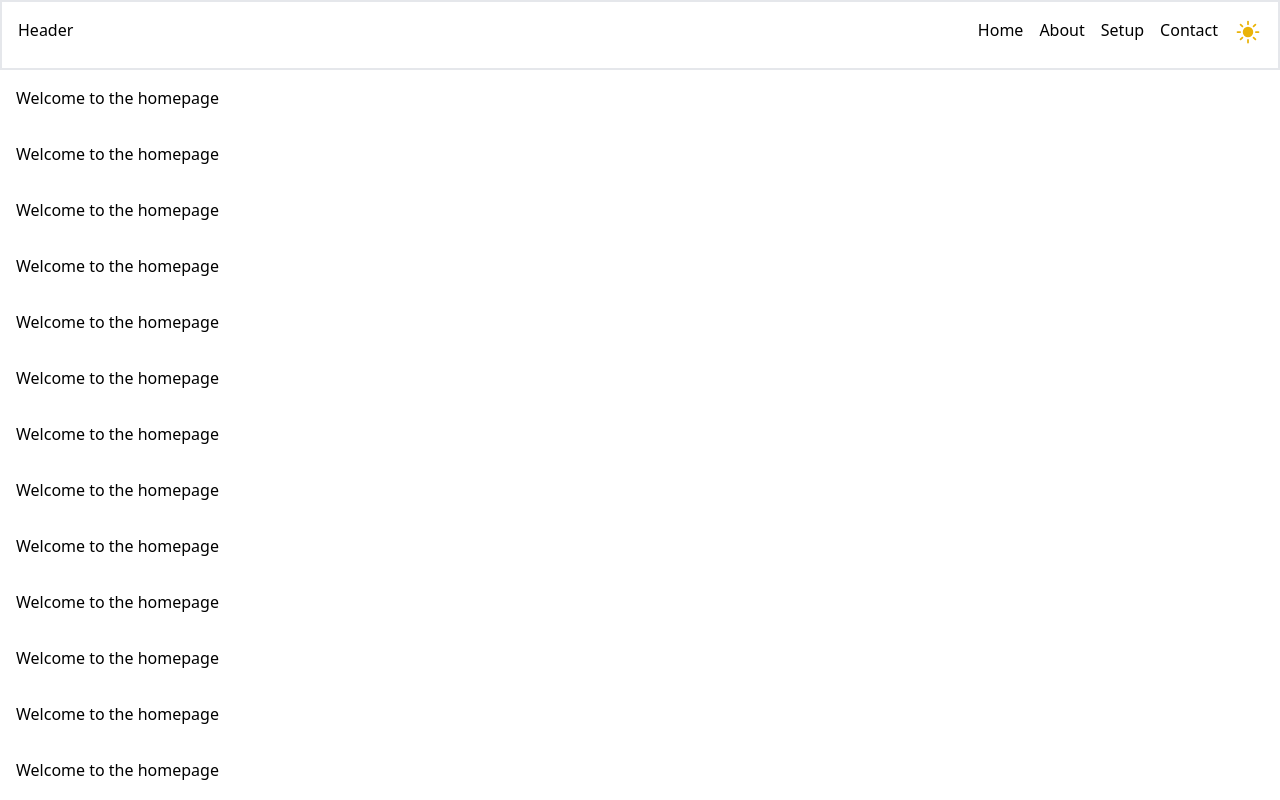
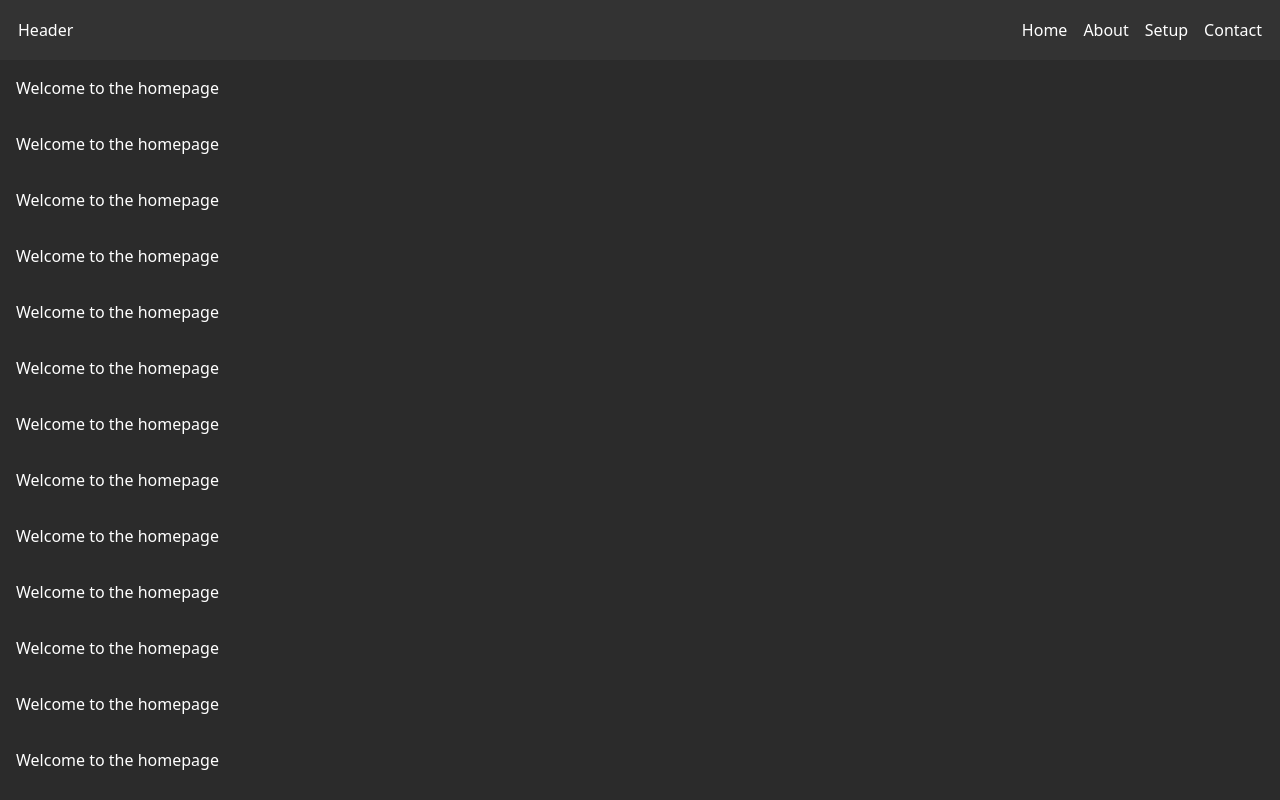
Before and after one commit to vives-project-xp/low-voltage-UPS, a Nuxt app in the folder frontend/: page / in a window 1280 px wide. Shown: the top 800 px of the page. Built offline with nearby package versions, Linux system fonts and the light colour scheme.

Commit message:
just dark theme

```diff
--- a/frontend/assets/css/main.css
+++ b/frontend/assets/css/main.css
@@ -1,38 +1,41 @@
 @tailwind base;
 @tailwind components;
 @tailwind utilities;
+
+:root[nuxt-color-mode='dark'],header,footer,div {
+    --primary-color: #333;
+    --secondary-color: #fff;
+    --tertiary-color: #2b2b2b;
+    --default-text: #353740;
+    /* --info-text:#00ccff;
+    --danger-text:#ff0000;
+    --side-nav:var(--primary-color); */
+}
 
 :root[nuxt-color-mode='light'] {
     --primary-color: #fff;
     --secondary-color: #333;
     --tertiary-color: #aeaeae8c;
     --default-text: #ffffff;
-    --info-text:#00ccff;
+    /*--info-text:#00ccff;
     --danger-text:#ff0000;
-    /* --side-nav:#d4d4d48c; */
-}
-
-:root[nuxt-color-mode='dark'] {
-    --primary-color: #333;
-    --secondary-color: #fff;
-    --tertiary-color: #2b2b2b;
-    --default-text: #353740;
-    --info-text:#00ccff;
-    --danger-text:#ff0000;
-    /* --side-nav:var(--primary-color); */
+    --side-nav:#d4d4d48c; */
 }
 
 .primary-color {
+    border-color: var(--primary-color);
     background-color: var(--primary-color);
     color: var(--secondary-color);
 }
 
 .secondary-color {
+    border-color: var(--secondary-color);
     background-color: var(--secondary-color);
     color: var(--primary-color);
 }
 
 .tertiary-color {
+    border-color: var(--tertiary-color);
     background-color: var(--tertiary-color);
     color: var(--secondary-color);
 }
@@ -41,10 +44,10 @@
     color: var(--default-text);
 }
 
-.info-text {
+/* .info-text {
     color: var(--info-text);
 }
 
 .danger-text {
     color: var(--danger-text);
-}
+} */
--- a/frontend/components/AppHeader.vue
+++ b/frontend/components/AppHeader.vue
@@ -7,7 +7,7 @@
         <li><NuxtLink to="/about">About</NuxtLink></li>
         <li><NuxtLink to="/setup">Setup</NuxtLink></li>
         <li><NuxtLink to="/contact">Contact</NuxtLink></li>
-        <ModeSwitch />
+        <!-- <ModeSwitch /> -->
       </ul>
     </nav>
   </header>
--- a/frontend/components/ModeSwitch.vue
+++ /dev/null
@@ -1,18 +0,0 @@
-<template>
-    <div>
-      <Switch @click="toggleTheme">
-        <span
-          class="pointer-events-none inline-block transform ring-0 transition duration-200 ease-in-out">
-          <MoonIcon v-if="enabled" class="h-[28px] w-[28px] fill-gray-300" />
-          <SunIcon v-else class="h-[28px] w-[28px] fill-yellow-500" />
-        </span>
-      </Switch>
-    </div>
-  </template>
-
-  <script setup lang="ts">
-  import { Switch } from "@headlessui/vue"
-  import { SunIcon, MoonIcon } from "@heroicons/vue/24/solid"
-
-  const { enabled, toggleTheme } = useTheme()
-  </script>
--- a/frontend/composables/useTheme.ts
+++ /dev/null
@@ -1,31 +0,0 @@
-export default function useTheme() {
-    const enabled = useState<boolean | null>('nuxt-color-mode', ()=>null)
-
-    onMounted(()=>{
-      enabled.value = localStorage.getItem("nuxt-color-mode") === "dark" ? true : false
-    })
-
-
-    const toggleTheme = () => {
-      enabled.value = !enabled.value
-      localStorage.setItem("nuxt-color-mode", enabled.value ? "dark" : "light")
-      setTheme()
-    }
-
-    function setTheme() {
-      const theme = localStorage.getItem("nuxt-color-mode")
-      if (theme === "dark" || (!theme && window.matchMedia("(prefers-color-scheme: dark)").matches)) {
-        document.documentElement.setAttribute("nuxt-color-mode", "dark")
-        enabled.value = true
-      } else {
-        document.documentElement.removeAttribute("nuxt-color-mode")
-        enabled.value = false
-      }
-    }
-
-    return {
-      enabled,
-      toggleTheme,
-      setTheme,
-    }
-  }
--- a/frontend/nuxt.config.js
+++ b/frontend/nuxt.config.js
@@ -1,12 +1,6 @@
 // https://nuxt.com/docs/api/configuration/nuxt-config
 export default defineNuxtConfig({
-  modules: ['@nuxtjs/color-mode'],
-  colorMode: {
-    preference: 'system', // default value of $colorMode.preference
-    fallback: 'dark', // fallback value if not system preference found
-    classSuffix: '',
-    storageKey: 'nuxt-color-mode'
-  },
+  // modules: ['@nuxtjs/color-mode'],
   css: ['~/assets/css/main.css'],
   postcss: {
     plugins: {
--- a/frontend/package.json
+++ b/frontend/package.json
@@ -8,9 +8,6 @@
     "postinstall": "nuxt prepare"
   },
   "devDependencies": {
-    "@headlessui/vue": "^1.7.7",
-    "@heroicons/vue": "^2.0.13",
-    "@nuxtjs/color-mode": "^3.2.0",
     "autoprefixer": "^10.4.13",
     "nuxt": "^3.2.3",
     "postcss": "^8.4.21",
--- a/frontend/tailwind.config.js
+++ b/frontend/tailwind.config.js
@@ -11,6 +11,5 @@ module.exports = {
   theme: {
     extend: {},
   },
-  darkMode: ['class', '[nuxt-color-mode:"dark"]'],
   plugins: [],
 }
```
Also changed, not shown: 2 other files (tests, documents, lock files or other folders).
